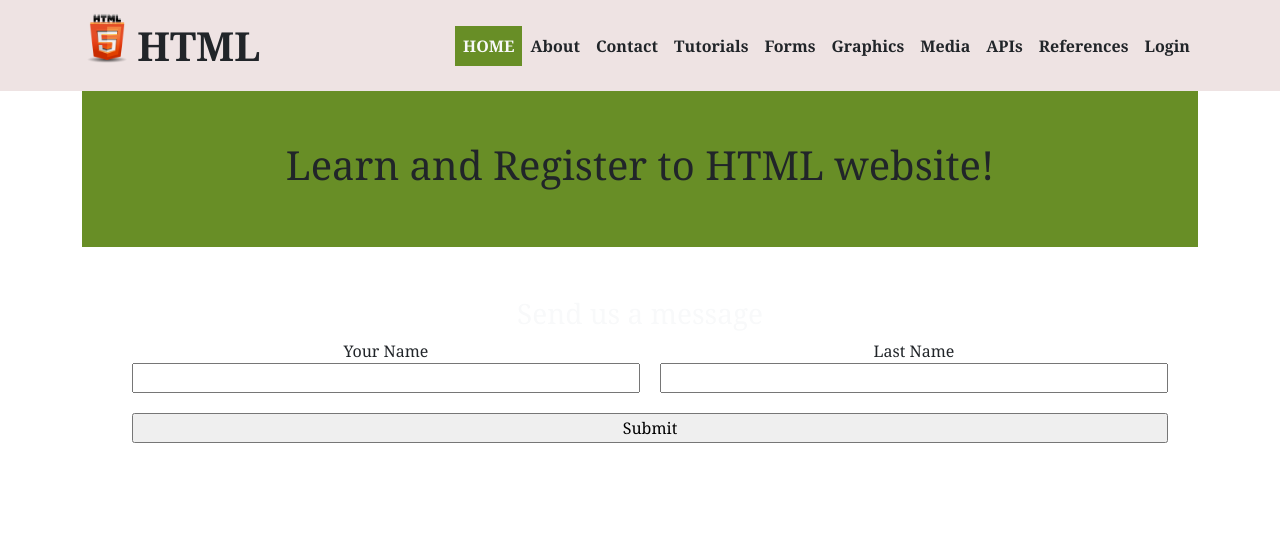
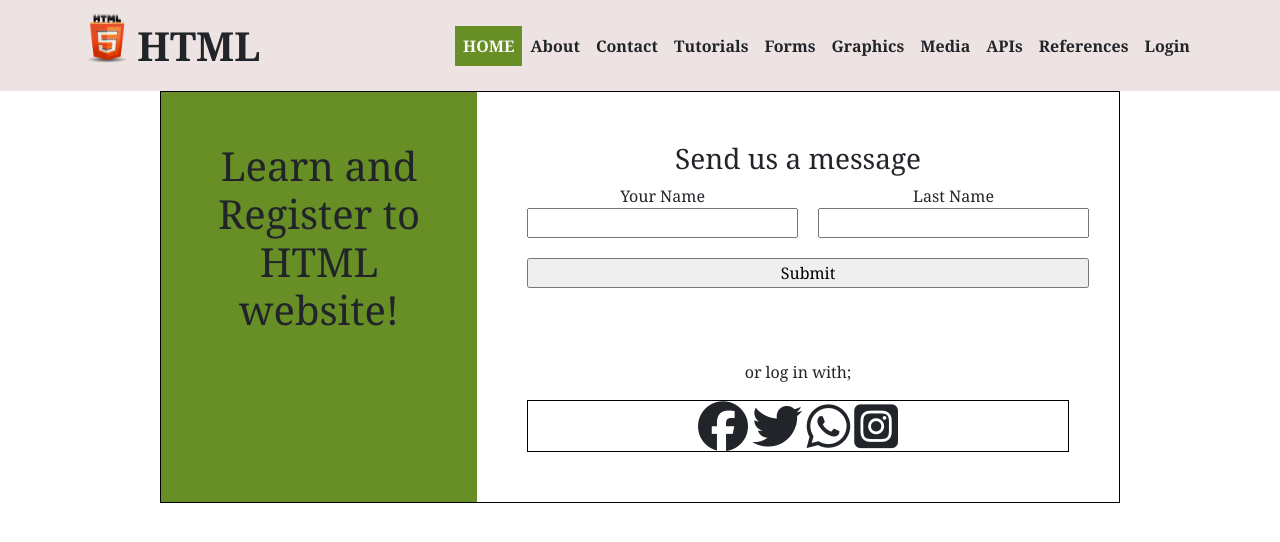
Before and after one commit to cjpablo0318/MINI-PROJECT, a plain HTML site: page index.html in a window 1280 px wide. Drawn offline with nearby package versions, Linux system fonts and the light colour scheme.

```diff
--- a/index.html
+++ b/index.html
@@ -22,11 +22,14 @@
     <link rel="stylesheet" href="style.css" />
     <title></title>
     <style>
-      /*  .container {
+      .main-content {
         display: grid;
         grid-template-columns: 33% 67%;
         max-width: 75%;
-      } */
+        background-color: white;
+        border: black solid 1px;
+        margin: 0 auto;
+      }
       .contact {
         background-color: #688e26;
         padding: 50px;
@@ -51,15 +54,16 @@
       textarea {
         width: 100%;
       }
-      button {
+      .submitbutton {
         width: 100%;
       }
-      @media only screen and (max-width: 800px) {
+
+      @media (max-width: 768px) {
+        .main-content {
+        grid-template-columns: 100%;
+        }
+
       }
-      .container {
-        grid-template-columns: 100%;
-      }
-
       h1 {
         text-align: center;
       }
@@ -68,6 +72,12 @@
       }
       div {
         text-align: center;
+      }
+      .icons {
+        border: black solid 1px;
+      }
+      .icons i {
+        font-size: 50px;
       }
     </style>
   </head>
@@ -179,12 +189,12 @@
 
     <!--HOME-->
 
-    <div class="container">
+    <div class="main-content">
       <div class="contact">
         <h1 class="fw bold">Learn and Register to HTML website!</h1>
       </div>
       <div class="form">
-        <h3 class="fw bold text-light">Send us a message</h3>
+        <h3 class="fw bold text-dark">Send us a message</h3>
         <form action="" class="form-row">
           <div>
             <label for="firstName">Your Name</label>
@@ -195,10 +205,22 @@
             <input type="text" id="Email Address" />
           </div>
           <div class="full">
-            <input type="submit" value="Submit" />
+            <input class="submitbutton" type="submit" value="Submit" />
           </div>
         </form>
+        <br>
+        <br>
+        <br>
+        <p>or log in with;</p>
+        <div class="icons">
+          <i class="fa-brands fa-facebook"></i>
+          <i class="fa-brands fa-twitter"></i>
+          <i class="fa-brands fa-whatsapp"></i>
+          <i class="fa-brands fa-instagram-square"></i>
+        </div>
+
       </div>
+
     </div>
     <script
       src="https://cdn.jsdelivr.net/npm/bootstrap@5.2.0-beta1/dist/js/bootstrap.bundle.min.js"
```
Also changed, not shown: About.html (+3 -7 lines), google.jpeg (added), w3schools.PNG (added).
